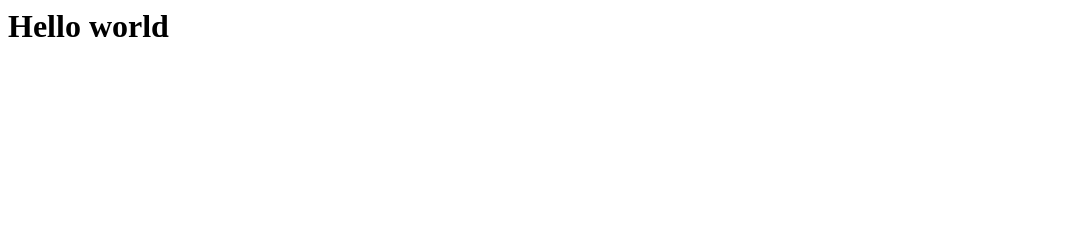
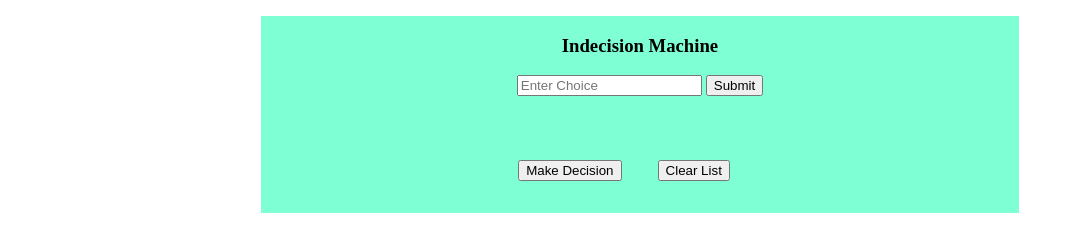
Before and after one commit to aclar8709/aclar8709.github.io, a plain HTML site: page index.html in a window 1280 px wide. Shown: the whole page, without its empty margins (0-1074 px from the left). Drawn offline with Linux system fonts and the light colour scheme.

Commit message:
Update index.html

```diff
--- a/index.html
+++ b/index.html
@@ -1 +1,29 @@
-<h1>Hello world</h1>
+<!DOCTYPE html>
+<html lang="en">
+<head>
+    <meta charset="UTF-8">
+    <meta name="viewport" content="width=device-width, initial-scale=1.0">
+    <title>Indecision Machine</title>
+    <link rel="stylesheet" href="style.css">
+</head>
+<body>
+    <section class = "section-center">
+    <form class = "list-form">
+        <p class = "alert"> </p>
+        <h3>Indecision Machine</h3>
+        <div class = "form-control">
+            <input type = "text" id = "entry" placeholder="Enter Choice">
+            <button type = "submit" class = "submit-btn">Submit</button>
+        </div>
+    </form>
+    <div class = "container">
+        <div class = "list-container">
+
+        </div>
+        <button type ="button" class = "decision">Make Decision</button>
+        <button type="button" class = "clear-btn" >Clear List</button>
+    </div>
+    </section>
+    <script src="index.js"></script>
+</body>
+</html>
```
